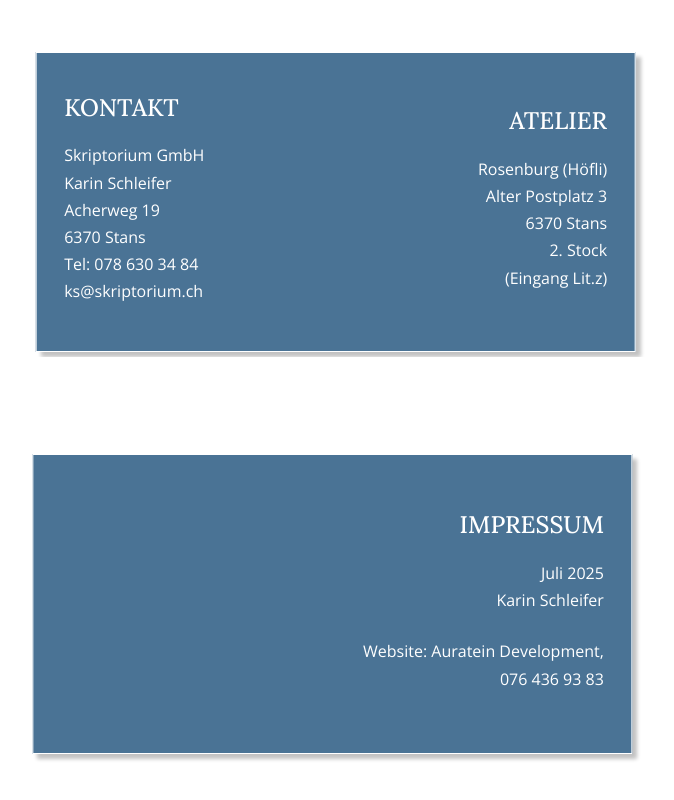
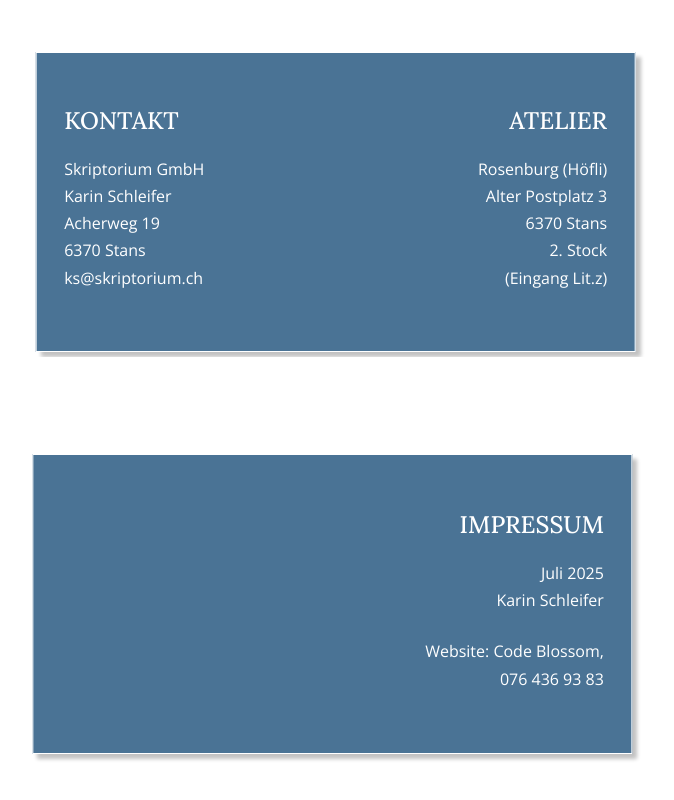
Before and after one commit to auratein-development/skriptorium, a plain HTML site: page index.html in a window 1280 px wide. Shown: the part 2796-3596 px from the top of the page, without its empty margins (306-980 px from the left). Drawn offline with nearby package versions, Linux system fonts and the light colour scheme.

Commit message:
Update index.html

```diff
--- a/index.html
+++ b/index.html
@@ -223,7 +223,6 @@
                 <h2 class="text">Karin Schleifer</h2>
                 <h2 class="text">Acherweg 19</h2>
                 <h2 class="text">6370 Stans</h2>
-                <h2 class="text">Tel: 078 630 34 84</h2>
                 <h2 class="text">ks@skriptorium.ch</h2>
               </div>
               <div class="col-6 col-sm-6 col-md-8">
@@ -254,7 +253,7 @@
                 </h2>
                 <h2 class="text-right">Karin Schleifer</h2>
                 <br />
-                <h2 class="text-right">Website: Auratein Development,</h2>
+                <h2 class="text-right">Website: Code Blossom,</h2>
                 <h2 class="text-right">076 436 93 83</h2>
               </div>
             </div>
```
